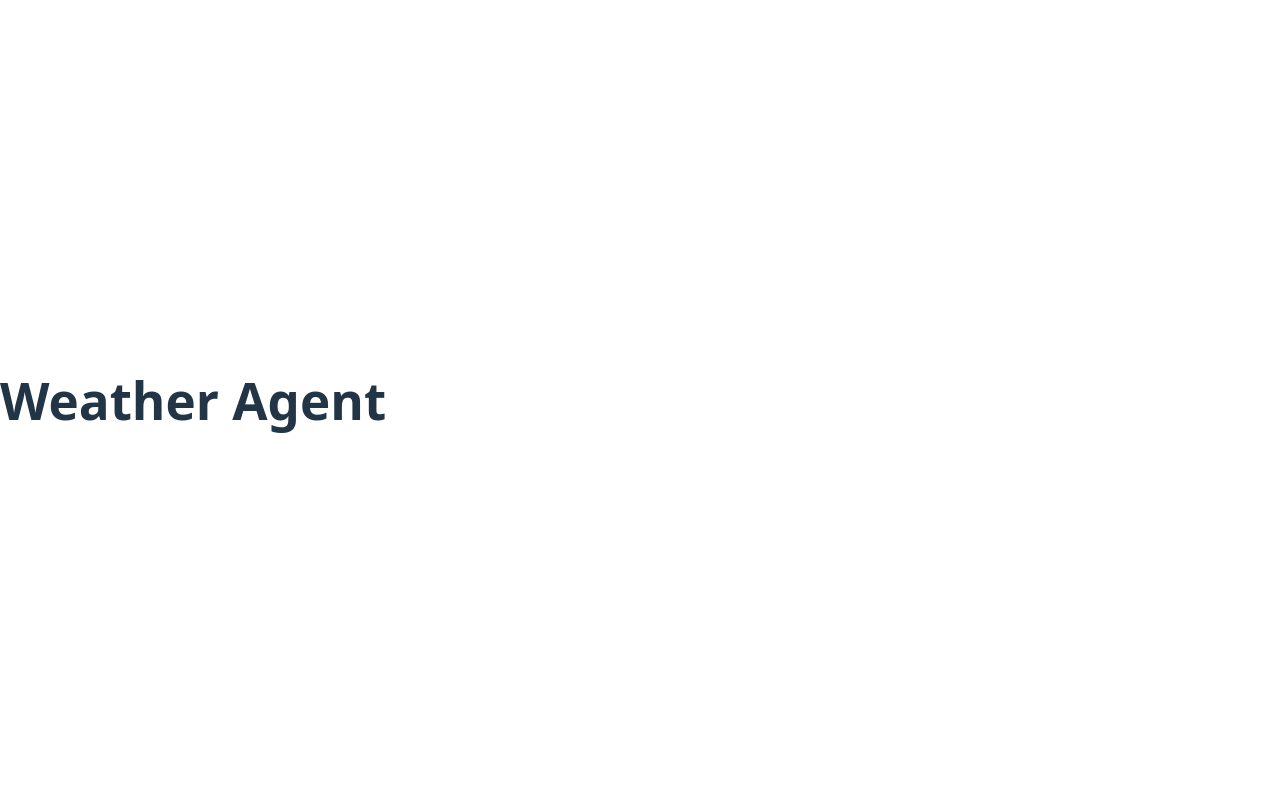
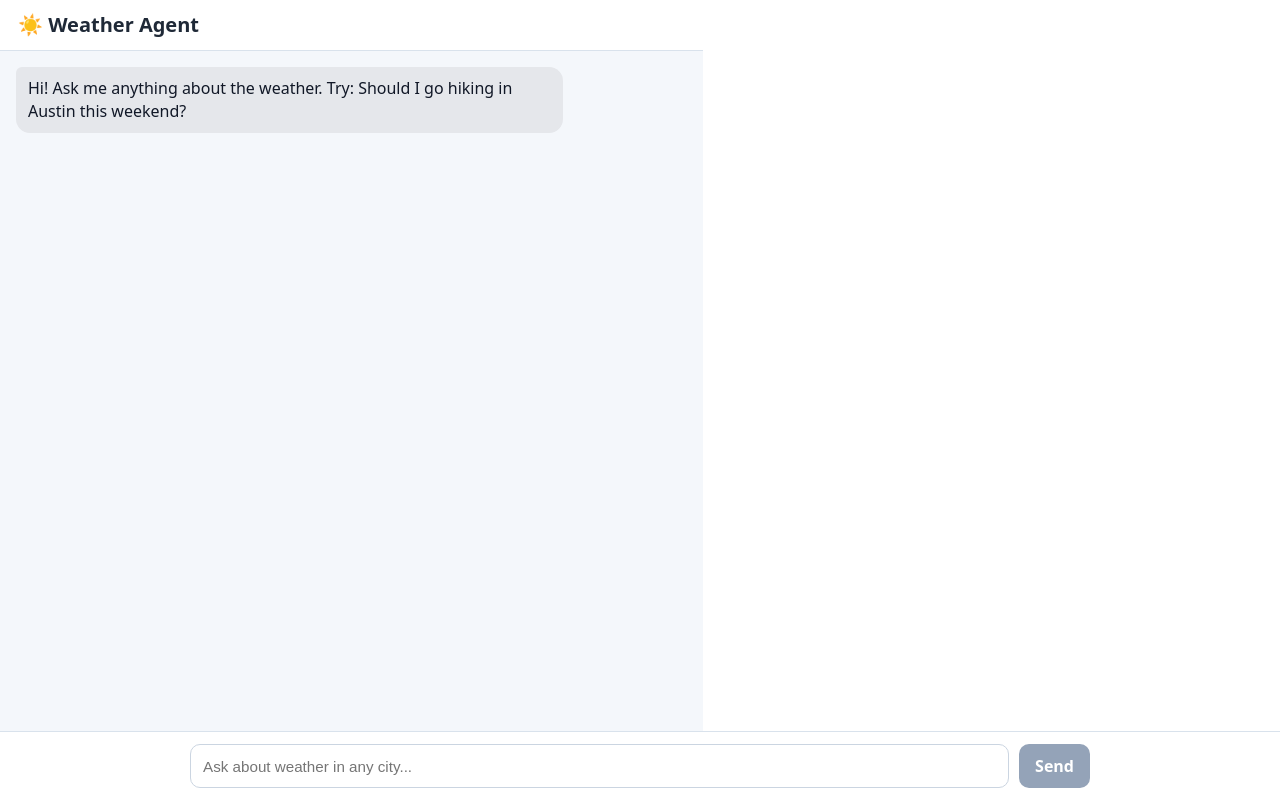
Before and after one commit to coconath0/openweather-agent, a React app in the folder frontend/: page / in a window 1280 px wide. Built offline with nearby package versions, Linux system fonts and the light colour scheme; the HTML template or start-up script is replaced by a standard one.

Commit message:
feat: implement chat functionality in frontend with message handling

```diff
--- a/frontend/src/App.jsx
+++ b/frontend/src/App.jsx
@@ -1,5 +1,199 @@
+import { useEffect, useRef, useState } from 'react'
+
+const initialAgentMessage =
+  'Hi! Ask me anything about the weather. Try: Should I go hiking in Austin this weekend?'
+
 function App() {
-  return <h1>Weather Agent</h1>
+  const [messages, setMessages] = useState([
+    { role: 'agent', content: initialAgentMessage },
+  ])
+  const [input, setInput] = useState('')
+  const [sending, setSending] = useState(false)
+  const messagesEndRef = useRef(null)
+
+  useEffect(() => {
+    messagesEndRef.current?.scrollIntoView({ behavior: 'smooth' })
+  }, [messages, sending])
+
+  const sendMessage = async () => {
+    const text = input.trim()
+    if (!text || sending) return
+
+    setMessages((prev) => [...prev, { role: 'user', content: text }])
+    setInput('')
+    setSending(true)
+
+    try {
+      const response = await fetch('http://127.0.0.1:8001/chat', {
+        method: 'POST',
+        headers: { 'Content-Type': 'application/json' },
+        body: JSON.stringify({ message: text }),
+      })
+
+      if (!response.ok) {
+        let detail = 'Something went wrong talking to the weather service.'
+        try {
+          const errJson = await response.json()
+          if (errJson?.detail) detail = String(errJson.detail)
+        } catch {
+          // Fall back to a generic error if response is not JSON.
+        }
+        throw new Error(detail)
+      }
+
+      const data = await response.json()
+      setMessages((prev) => [
+        ...prev,
+        { role: 'agent', content: data?.response ?? 'No response from agent.' },
+      ])
+    } catch (error) {
+      setMessages((prev) => [
+        ...prev,
+        {
+          role: 'agent',
+          content:
+            error instanceof Error
+              ? `I couldn't reach the backend: ${error.message}`
+              : "I couldn't reach the backend.",
+        },
+      ])
+    } finally {
+      setSending(false)
+    }
+  }
+
+  return (
+    <div
+      style={{
+        height: '100vh',
+        display: 'flex',
+        flexDirection: 'column',
+        backgroundColor: '#f4f7fb',
+        color: '#1f2937',
+        fontFamily: 'system-ui, -apple-system, Segoe UI, Roboto, sans-serif',
+      }}
+    >
+      <header
+        style={{
+          padding: '14px 18px',
+          borderBottom: '1px solid #d9e2ec',
+          backgroundColor: '#ffffff',
+          position: 'sticky',
+          top: 0,
+          zIndex: 2,
+        }}
+      >
+        <h1 style={{ margin: 0, fontSize: '1.25rem', fontWeight: 700 }}>
+          ☀️ Weather Agent
+        </h1>
+      </header>
+
+      <main
+        style={{
+          flex: 1,
+          overflowY: 'auto',
+          padding: '16px',
+          paddingBottom: '96px',
+        }}
+      >
+        {messages.map((message, index) => {
+          const isUser = message.role === 'user'
+          return (
+            <div
+              key={`${message.role}-${index}`}
+              style={{
+                display: 'flex',
+                justifyContent: isUser ? 'flex-end' : 'flex-start',
+                marginBottom: '10px',
+              }}
+            >
+              <div
+                style={{
+                  maxWidth: '78%',
+                  padding: '10px 12px',
+                  borderRadius: '14px',
+                  lineHeight: 1.45,
+                  whiteSpace: 'pre-wrap',
+                  backgroundColor: isUser ? '#1f75fe' : '#e5e7eb',
+                  color: isUser ? '#ffffff' : '#111827',
+                  borderTopRightRadius: isUser ? '6px' : '14px',
+                  borderTopLeftRadius: isUser ? '14px' : '6px',
+                }}
+              >
+                {message.content}
+              </div>
+            </div>
+          )
+        })}
+
+        {sending && (
+          <div style={{ display: 'flex', justifyContent: 'flex-start', marginBottom: '10px' }}>
+            <div
+              style={{
+                maxWidth: '78%',
+                padding: '10px 12px',
+                borderRadius: '14px',
+                backgroundColor: '#e5e7eb',
+                color: '#111827',
+              }}
+            >
+              Thinking...
+            </div>
+          </div>
+        )}
+
+        <div ref={messagesEndRef} />
+      </main>
+
+      <footer
+        style={{
+          position: 'fixed',
+          bottom: 0,
+          left: 0,
+          right: 0,
+          borderTop: '1px solid #d9e2ec',
+          backgroundColor: '#ffffff',
+          padding: '12px 14px',
+        }}
+      >
+        <div style={{ display: 'flex', gap: '10px', maxWidth: '900px', margin: '0 auto' }}>
+          <input
+            type="text"
+            value={input}
+            onChange={(e) => setInput(e.target.value)}
+            onKeyDown={(e) => {
+              if (e.key === 'Enter') sendMessage()
+            }}
+            placeholder="Ask about weather in any city..."
+            style={{
+              flex: 1,
+              padding: '11px 12px',
+              borderRadius: '10px',
+              border: '1px solid #cbd5e1',
+              outline: 'none',
+              fontSize: '0.95rem',
+            }}
+          />
+          <button
+            type="button"
+            onClick={sendMessage}
+            disabled={sending || !input.trim()}
+            style={{
+              padding: '11px 16px',
+              borderRadius: '10px',
+              border: 'none',
+              backgroundColor: sending || !input.trim() ? '#94a3b8' : '#1f75fe',
+              color: '#ffffff',
+              fontWeight: 600,
+              cursor: sending || !input.trim() ? 'not-allowed' : 'pointer',
+            }}
+          >
+            Send
+          </button>
+        </div>
+      </footer>
+    </div>
+  )
 }
 
 export default App
```
Also changed, not shown: 1 other file (tests, documents, lock files or other folders).
